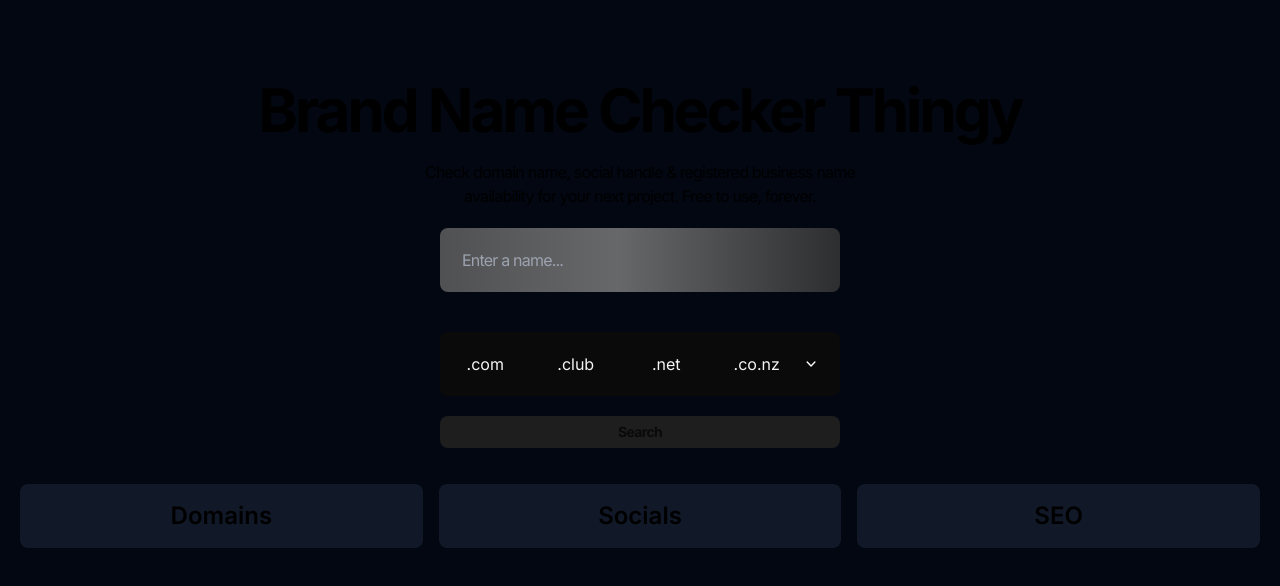
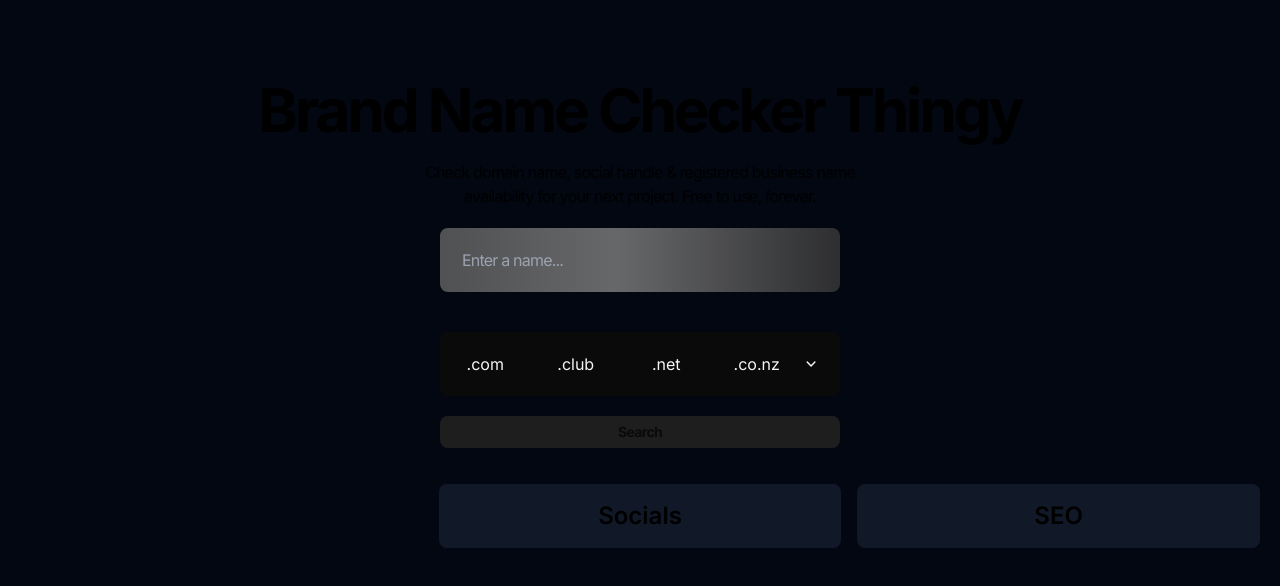
Before and after one commit to jacobbinnie/brand-name-checker-thingy, a Next.js app: page / in a window 1280 px wide. Shown: the top 586 px of the page. Built offline with nearby package versions, Linux system fonts and the light colour scheme.

Commit message:
feat: add domainList display ui

```diff
--- a/src/app/page.tsx
+++ b/src/app/page.tsx
@@ -7,6 +7,7 @@ import { useState } from "react";
 import SocialResult from "@/components/SocialResult";
 import domainEndings from "@/utils/domainEndings.json";
 import SelectedDomainTabs from "@/components/SelectedDomainTabs";
+import DomainList from "@/components/DomainList/DomainList";
 
 export default function Home() {
   const [searchQuery, setSearchQuery] = useState<string>("");
@@ -76,10 +77,8 @@ export default function Home() {
           "w-full grid grid-cols-1 lg:grid-cols-2 xl:grid-cols-3 gap-4 my-4"
         }
       >
-        {/* Domains TODO: move this into its own component */}
-        <div className={"bg-gray-900 rounded-lg p-4"}>
-          <h2 className={"text-center text-2xl font-semibold"}>Domains</h2>
-        </div>
+        <DomainList domainData={domainData} />
+
         {/* Socials TODO: move this into its own component */}
         <SocialResult />
         {/* SEO TODO: move this into its own component */}
--- /dev/null
+++ b/src/components/DomainList/DomainList.tsx
@@ -0,0 +1,30 @@
+import React from "react";
+import { BulkDomainSearchResponse } from "@/app/interfaces";
+import { CheckBadgeIcon, XCircleIcon } from "@heroicons/react/20/solid";
+
+interface DomainListProps {
+  domainData: BulkDomainSearchResponse | undefined;
+}
+
+function DomainList({ domainData }: DomainListProps) {
+  const renderDomainResponses = () => {
+    if (!domainData) {
+      return null;
+    }
+
+    return Object.keys(domainData).map((domain) => (
+      <div key={domain} className="flex items-center justify-between">
+        <p>{domain}</p>
+        {domainData[domain] ? (
+          <CheckBadgeIcon className="w-5 h-5 text-accent" />
+        ) : (
+          <XCircleIcon className="w-5 h-5 text-red-700" />
+        )}
+      </div>
+    ));
+  };
+
+  return <div className="w-full">{renderDomainResponses()}</div>;
+}
+
+export default DomainList;
```
